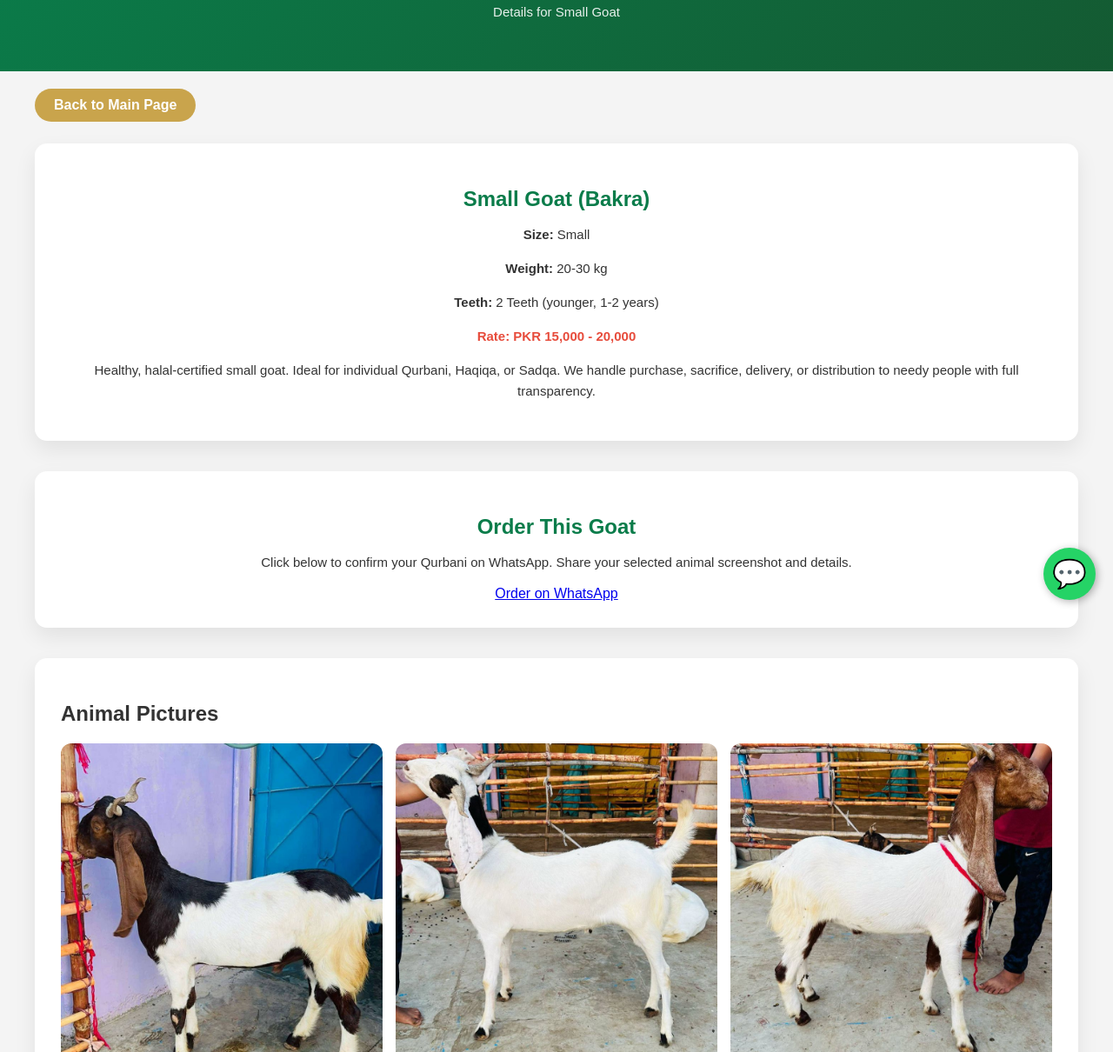
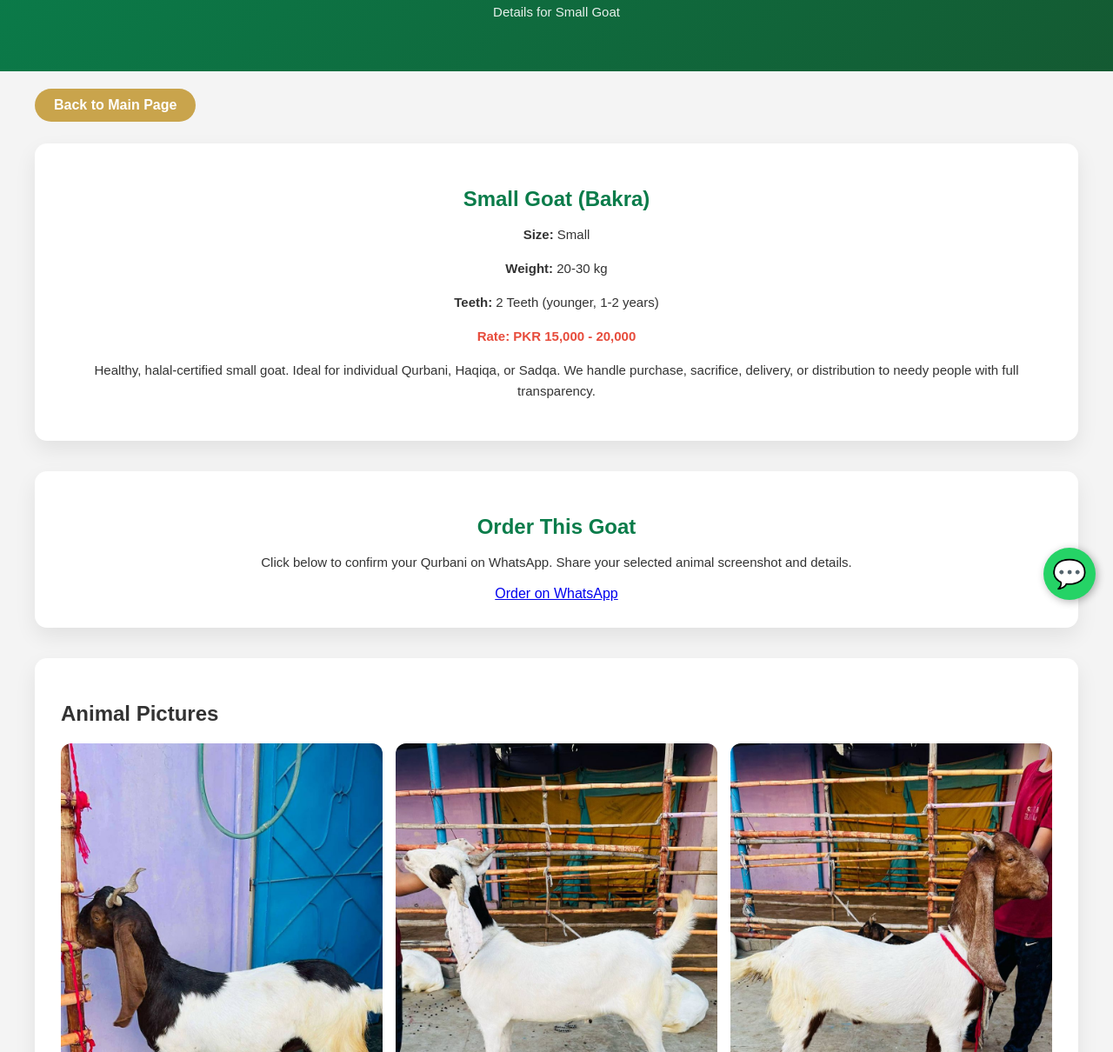
Before and after one commit to SyedTaha-im/qurbani4you, a plain HTML site: page goat-small.html in a window 1280 px wide. Shown: the part 90-1300 px from the top of the page at 87% size. Drawn offline with Linux system fonts and the light colour scheme.

Commit message:
Fix HTML formatting and improve layout

```diff
--- a/goat-small.html
+++ b/goat-small.html
@@ -66,7 +66,7 @@ header p {
 
 .gallery img {
     width: 100%;
-    height: 450px;
+    height: 100%;
     object-fit: cover;
     border-radius: 12px;
     transition: transform 0.3s ease;
```
